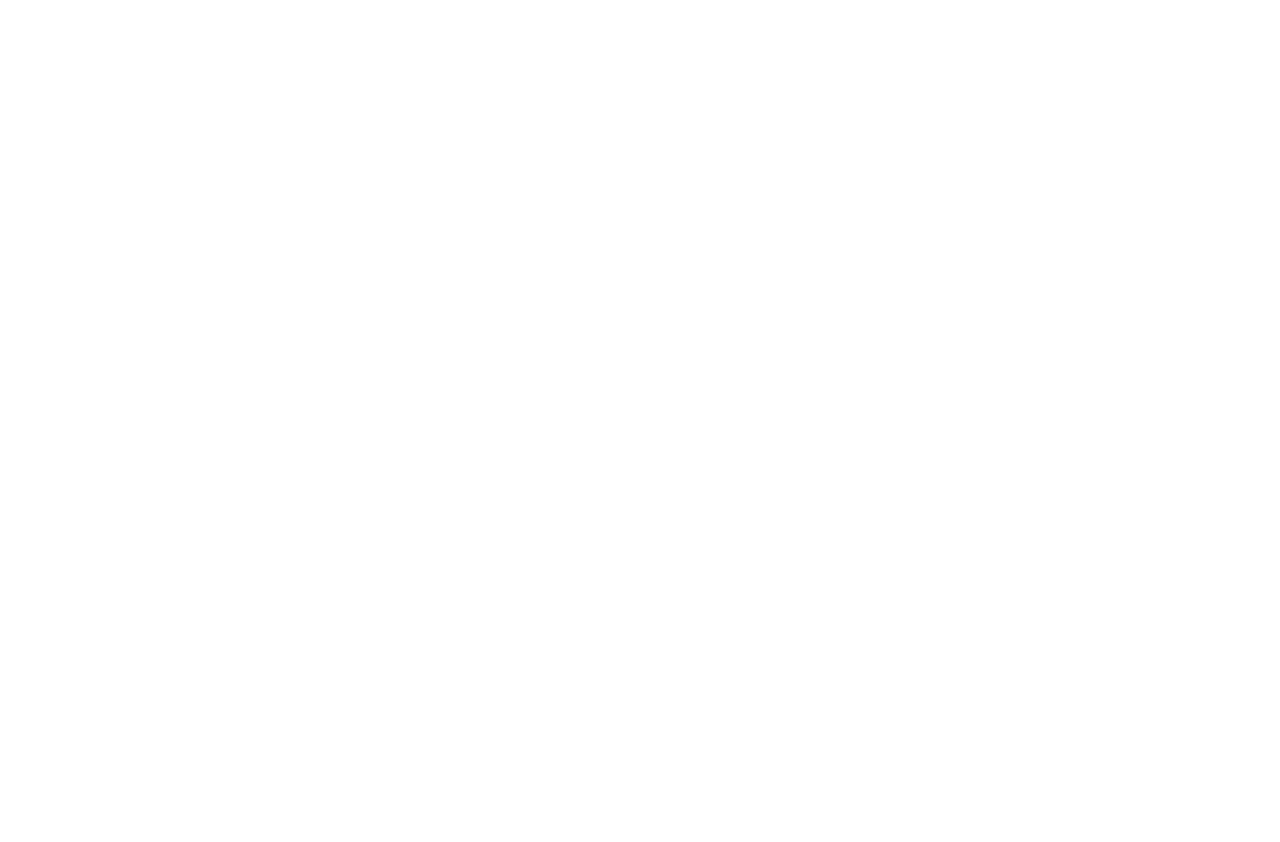
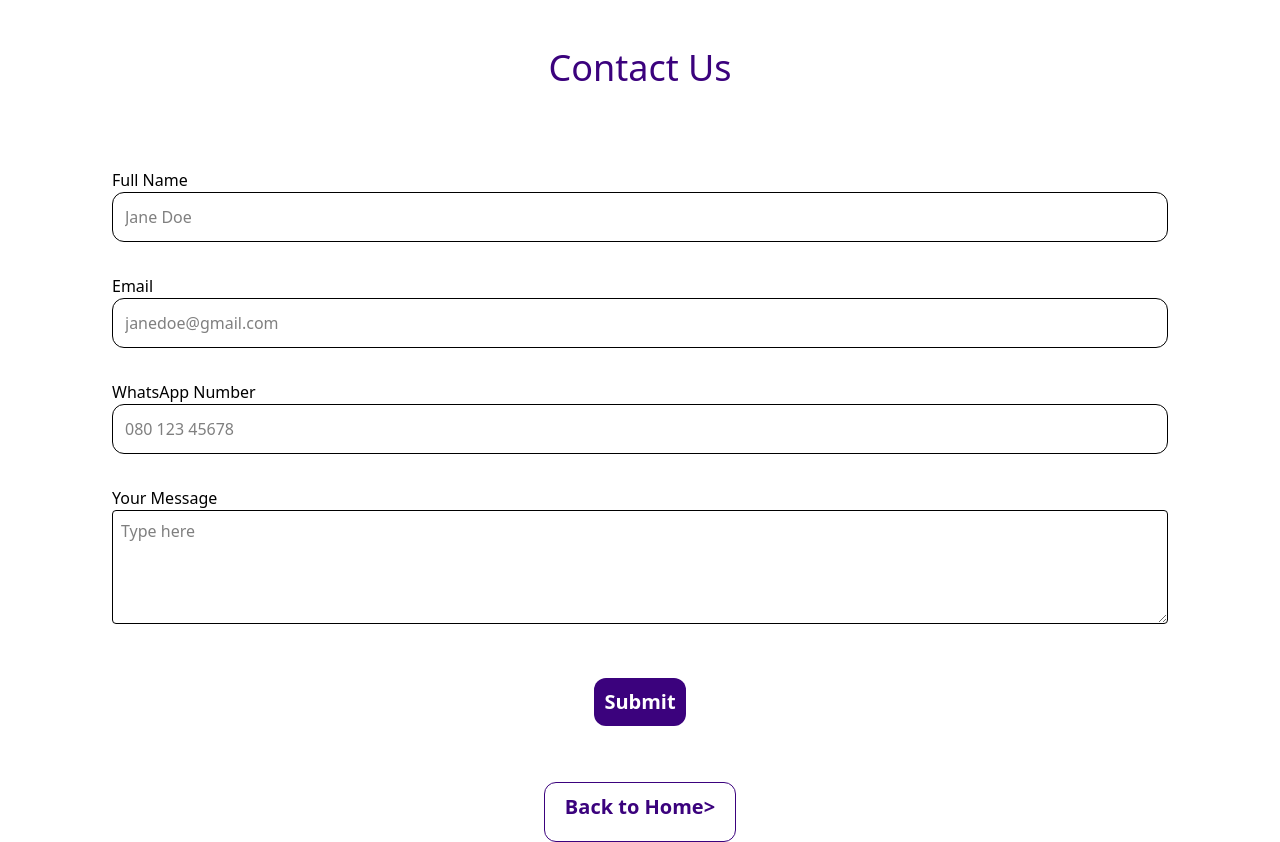
Before and after one commit to omodotetteh/Group-2-feedback, a React (Vite) app in the folder Frontend/feedback-app/: page /contactus in a window 1280 px wide. Before the commit this address had no page. Before the commit the page ends 800 px from the top, so only its background shows below. Built offline with nearby package versions, Linux system fonts and the light colour scheme.

Commit message:
update: made a contact us page

```diff
--- a/Frontend/feedback-app/src/App.jsx
+++ b/Frontend/feedback-app/src/App.jsx
@@ -6,6 +6,7 @@ import Trainingfbform from './pages/Trainingfbform';
 import CoworkingForm from './pages/Coworkingform';
 import ConferenceHall from './pages/ConferenceHall';
 import BusinessSolutions from './pages/BusinessSolutions';
+import ContactUs from './pages/ContactUs';
 import Dashboard from './pages/Dashboard';
 
 
@@ -19,6 +20,7 @@ function App() {
         <Route path="/cowork" element={<CoworkingForm/>}/>
         <Route path="/conference" element={<ConferenceHall/>}/>
         <Route path="/business" element={<BusinessSolutions/>}/>
+        <Route path="/contactus" element={<ContactUs/>}/>
         <Route path="/dashboard" element={<Dashboard/>}/>
       </Routes>
     </Router>
--- a/Frontend/feedback-app/src/components/Button.jsx
+++ b/Frontend/feedback-app/src/components/Button.jsx
@@ -2,7 +2,8 @@ import React from 'react'
 
 function Button({ text, className, type }) {
   return (
-    <button type={type}
+    <button
+      type={type}
       className={`${className} bg-[#1B9407] p-2.5 text-xl font-semibold text-white hover:cursor-pointer hover:bg-[hsl(109,100%,32%)] rounded-xl`}
     >
       {text}
--- a/Frontend/feedback-app/src/components/Header.jsx
+++ b/Frontend/feedback-app/src/components/Header.jsx
@@ -1,13 +1,16 @@
 import React from 'react'
 import Logo from '../assets/Netizens_logo.png'
 import Button from './Button';
+import { Link } from 'react-router-dom';
 
 
 function Header() {
   return (
     <header className="w-full h-[92px] bg-[#33026C]  flex justify-between items-center px-20">
       <img src={Logo} alt="Netisens logo" />
-      <Button text="Contact us" />
+      <Link to="/contactus">
+        <Button text="Contact us" />
+      </Link>
     </header>
   );
 }
--- a/Frontend/feedback-app/src/components/InputText.jsx
+++ b/Frontend/feedback-app/src/components/InputText.jsx
@@ -7,6 +7,7 @@ function InputText(props) {
       <input
         type={props.type}
         placeholder={props.placeholder}
+        pattern={props.pattern}
         id='typehere'
         className='  min-w-full min-h-10 block rounded-xl border border-black mb-8 p-3'
         value= {props.value}
--- a/Frontend/feedback-app/src/components/Outlinebutton.jsx
+++ b/Frontend/feedback-app/src/components/Outlinebutton.jsx
@@ -13,7 +13,7 @@ function Outlinebutton(props) {
         <span>&gt;</span>
       </div>
     </Link>
-  );g
+  );
 }
 
 export default Outlinebutton;
--- /dev/null
+++ b/Frontend/feedback-app/src/pages/ContactUs.jsx
@@ -0,0 +1,95 @@
+import React, {useState} from 'react'
+import ScrollToTop from '../components/ScrollToTop';
+import InputText from '../components/InputText';
+import Button from '../components/Button';
+import Outlinebutton from '../components/Outlinebutton';
+
+function ContactUs() {
+    const initialFormData= {
+            full_name: "",
+            email: "",
+            whatsapp_number: "",
+            your_message: "",
+          };
+
+
+          const [formData, setFormData] = useState(initialFormData);
+          const handleChange = (e) => {
+            const { name, value } = e.target;
+            setFormData((prev) => ({ ...prev, [name]: value }));
+          };
+
+          const handleSubmit = (e) => {
+            e.preventDefault();
+            console.log("Contact Us:", formData);
+            setFormData(initialFormData);
+          };
+  return (
+    <div className="flex flex-col justify-center items-center mx-20">
+        <ScrollToTop/>
+        <h2 className="text-center font-medium my-12 text-4xl text-[#3B027D]">
+        Contact Us
+      </h2>
+      <form
+        onSubmit={handleSubmit}
+        className="bg-white p-8 rounded-xl w-full max-w-[100%]"
+      >
+         <InputText
+          label="Full Name"
+          type="text"
+          name="full_name"
+          placeholder="Jane Doe"
+          value={formData.full_name}
+          onChange={handleChange}
+        />
+
+         <InputText
+          label="Email"
+          type="email"
+          name="email"
+          placeholder="janedoe@gmail.com"
+          value={formData.email}
+          onChange={handleChange}
+        />
+
+         <InputText
+          label="WhatsApp Number"
+          type="tel"
+          pattern = "[0-9]{11}"
+          name="whatsapp_number"
+          placeholder="080 123 45678"
+          value={formData.whatsapp_number}
+          onChange={handleChange}
+        />
+
+        <label className="block mb-2 font-medium">
+          Your Message
+          <textarea
+            name="your_message"
+            placeholder="Type here"
+            rows="4"
+            value={formData.your_message}
+            onChange={handleChange}
+            className="w-full p-2 mb-6 border rounded"
+          ></textarea>
+        </label>
+
+         <div className="flex justify-center mt-6">
+          <Button
+            type="submit"
+            text="Submit"
+            className="bg-[#3B027D] hover:bg-[hsl(268,97%,35%)] gap-2.5 py-2.5"
+          />
+        </div>
+
+      </form>
+
+       <div className="flex justify-center mt-6">
+          <Outlinebutton text="Back to Home" to="/" />
+        </div>
+
+    </div>
+  )
+}
+
+export default ContactUs
```
